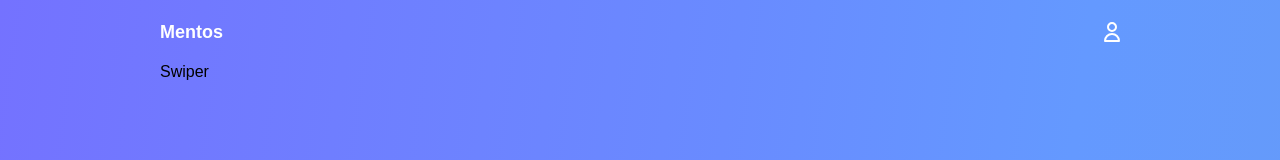
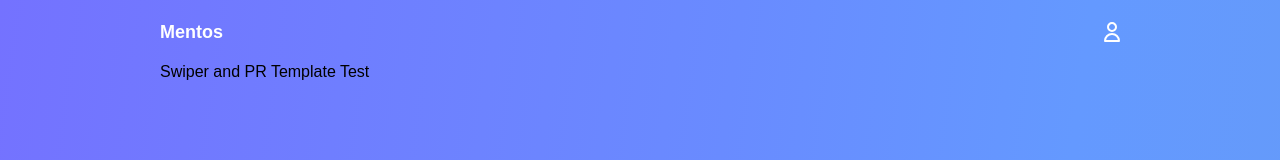
Before and after one commit to Leebonggu/mentos, a React (Create React App) app: page / in a window 1280 px wide. Shown: the top 160 px of the page. Built offline with nearby package versions, Linux system fonts and the light colour scheme; a web font is replaced by a local one.

Commit message:
swierp init and pr template test

```diff
--- a/src/components/Swiper/index.tsx
+++ b/src/components/Swiper/index.tsx
@@ -4,7 +4,7 @@ function Swiper() {
   return (
     <SwiperContainer>
       <SwiperContents>
-        Swiper
+        Swiper and PR Template Test
       </SwiperContents>
     </SwiperContainer>
   )
```
